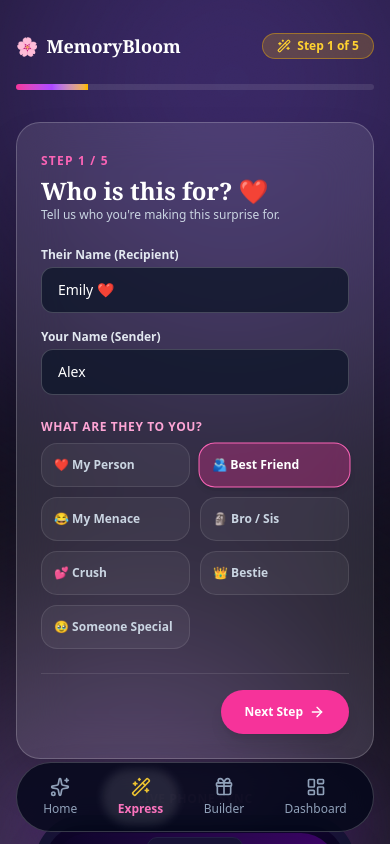
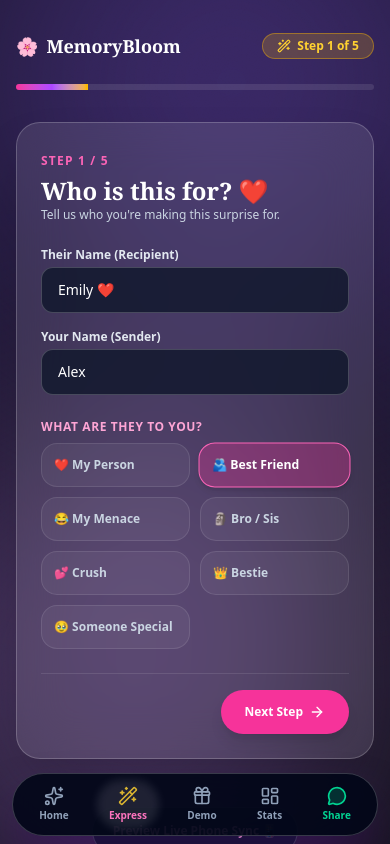
Before and after one commit to thisisrakeshhhh/birthday, a Next.js app: page /express in a window 390 px wide. Shown: the top 844 px of the page. Built offline with nearby package versions, Linux system fonts and the light colour scheme.

Commit message:
feat: complete mobile-first optimization with >= 48px touch targets, mobile bottom nav dock, and expandable mobile phone preview drawer

```diff
--- a/src/app/express/page.tsx
+++ b/src/app/express/page.tsx
@@ -520,12 +520,26 @@ export default function ExpressWizardPage() {
             </div>
           </div>
 
-          {/* Sticky Live Phone Mockup */}
-          <div className="lg:col-span-5 flex flex-col items-center">
-            <h3 className="text-xs font-bold uppercase tracking-wider text-pink-300 mb-2">
-              Live Phone Sync
-            </h3>
-            <PhonePreview />
+          {/* Sticky Live Phone Mockup (Desktop side-by-side / Mobile modal drawer) */}
+          <div className="lg:col-span-5 flex flex-col items-center w-full">
+            <div className="hidden lg:flex flex-col items-center w-full">
+              <h3 className="text-xs font-bold uppercase tracking-wider text-pink-300 mb-2">
+                Live Phone Sync
+              </h3>
+              <PhonePreview />
+            </div>
+
+            {/* Mobile View Preview Drawer Toggle */}
+            <div className="lg:hidden w-full text-center mt-4">
+              <details className="group">
+                <summary className="inline-flex items-center gap-2 rounded-full bg-slate-900 border border-white/20 px-5 py-2.5 text-xs font-bold text-pink-300 shadow-xl cursor-pointer list-none select-none min-h-[48px]">
+                  <span>Preview Live Phone Sync 📱</span>
+                </summary>
+                <div className="mt-4 flex flex-col items-center justify-center p-2 rounded-3xl bg-slate-950/90 border border-white/20 shadow-2xl">
+                  <PhonePreview />
+                </div>
+              </details>
+            </div>
           </div>
         </div>
       </div>
--- a/src/components/ui/BottomNav.tsx
+++ b/src/components/ui/BottomNav.tsx
@@ -3,22 +3,30 @@
 import React from 'react';
 import Link from 'next/link';
 import { usePathname } from 'next/navigation';
-import { Sparkles, Wand2, Gift, LayoutDashboard, Heart } from 'lucide-react';
+import { Sparkles, Wand2, Gift, LayoutDashboard, MessageCircle } from 'lucide-react';
 import { cn, triggerHaptic } from '@/lib/utils';
 
 export const BottomNav: React.FC = () => {
   const pathname = usePathname();
 
+  const handleWhatsAppShare = () => {
+    triggerHaptic('success');
+    const shareText = encodeURIComponent(
+      "Yo! Check out MemoryBloom - Make them a tiny internet universe for their birthday 👀👇 https://birthday-self-theta.vercel.app/"
+    );
+    window.open(`https://api.whatsapp.com/send?text=${shareText}`, '_blank');
+  };
+
   const navItems = [
     { label: 'Home', href: '/', icon: Sparkles },
     { label: 'Express', href: '/express', icon: Wand2, highlight: true },
-    { label: 'Builder', href: '/create', icon: Gift },
-    { label: 'Dashboard', href: '/dashboard', icon: LayoutDashboard },
+    { label: 'Demo', href: '/g/gift_demo', icon: Gift },
+    { label: 'Stats', href: '/dashboard', icon: LayoutDashboard },
   ];
 
   return (
     <div className="fixed bottom-0 left-0 right-0 z-40 block sm:hidden pb-safe">
-      <div className="mx-4 mb-3 rounded-full border border-white/20 bg-slate-950/80 p-1.5 backdrop-blur-xl shadow-2xl shadow-purple-950/40">
+      <div className="mx-3 mb-2 rounded-full border border-white/20 bg-slate-950/90 p-1.5 backdrop-blur-2xl shadow-2xl shadow-purple-950/60">
         <div className="flex items-center justify-around">
           {navItems.map((item) => {
             const Icon = item.icon;
@@ -29,9 +37,9 @@ export const BottomNav: React.FC = () => {
                 href={item.href}
                 onClick={() => triggerHaptic('light')}
                 className={cn(
-                  'relative flex flex-col items-center gap-1 rounded-full px-4 py-2 text-xs font-medium transition-all min-h-[44px] min-w-[44px] justify-center',
+                  'relative flex flex-col items-center gap-0.5 rounded-full px-3 py-1.5 text-[10px] font-bold transition-all min-h-[48px] min-w-[48px] justify-center',
                   isActive
-                    ? 'text-pink-400 font-semibold'
+                    ? 'text-pink-400 font-extrabold'
                     : 'text-slate-400 hover:text-slate-200',
                   item.highlight && !isActive && 'text-amber-300'
                 )}
@@ -44,6 +52,14 @@ export const BottomNav: React.FC = () => {
               </Link>
             );
           })}
+
+          <button
+            onClick={handleWhatsAppShare}
+            className="relative flex flex-col items-center gap-0.5 rounded-full px-3 py-1.5 text-[10px] font-bold text-emerald-400 hover:text-emerald-300 min-h-[48px] min-w-[48px] justify-center cursor-pointer"
+          >
+            <MessageCircle className="h-5 w-5 fill-emerald-400/20" />
+            <span>Share</span>
+          </button>
         </div>
       </div>
     </div>
--- /dev/null
+++ b/src/components/ui/MobileBottomNav.tsx
@@ -0,0 +1,79 @@
+'use client';
+
+import React from 'react';
+import Link from 'next/link';
+import { usePathname } from 'next/navigation';
+import { Home, Wand2, Skull, BarChart3, MessageCircle } from 'lucide-react';
+import { triggerHaptic } from '@/lib/utils';
+
+export const MobileBottomNav: React.FC = () => {
+  const pathname = usePathname();
+
+  const handleNavClick = () => {
+    triggerHaptic('light');
+  };
+
+  const handleWhatsAppShare = () => {
+    triggerHaptic('success');
+    const shareText = encodeURIComponent(
+      "Yo! Check out MemoryBloom - Make them a tiny internet universe for their birthday 👀👇 https://birthday-self-theta.vercel.app/"
+    );
+    window.open(`https://api.whatsapp.com/send?text=${shareText}`, '_blank');
+  };
+
+  return (
+    <div className="fixed bottom-0 left-0 right-0 z-50 sm:hidden bg-slate-950/95 backdrop-blur-xl border-t border-white/15 px-4 py-2 flex items-center justify-around shadow-2xl">
+      <Link
+        href="/"
+        onClick={handleNavClick}
+        className={`flex flex-col items-center gap-1 min-h-[48px] min-w-[48px] justify-center text-[10px] font-bold ${
+          pathname === '/' ? 'text-pink-400' : 'text-slate-400 hover:text-slate-200'
+        }`}
+      >
+        <Home className="h-5 w-5" />
+        <span>Home</span>
+      </Link>
+
+      <Link
+        href="/express"
+        onClick={handleNavClick}
+        className={`flex flex-col items-center gap-1 min-h-[48px] min-w-[48px] justify-center text-[10px] font-bold ${
+          pathname === '/express' ? 'text-amber-300' : 'text-slate-400 hover:text-slate-200'
+        }`}
+      >
+        <Wand2 className="h-5 w-5" />
+        <span>Create</span>
+      </Link>
+
+      <Link
+        href="/g/gift_demo"
+        onClick={handleNavClick}
+        className={`flex flex-col items-center gap-1 min-h-[48px] min-w-[48px] justify-center text-[10px] font-bold ${
+          pathname.startsWith('/g/') ? 'text-pink-400' : 'text-slate-400 hover:text-slate-200'
+        }`}
+      >
+        <Skull className="h-5 w-5" />
+        <span>Demo</span>
+      </Link>
+
+      <Link
+        href="/dashboard"
+        onClick={handleNavClick}
+        className={`flex flex-col items-center gap-1 min-h-[48px] min-w-[48px] justify-center text-[10px] font-bold ${
+          pathname === '/dashboard' ? 'text-purple-400' : 'text-slate-400 hover:text-slate-200'
+        }`}
+      >
+        <BarChart3 className="h-5 w-5" />
+        <span>Analytics</span>
+      </Link>
+
+      <button
+        onClick={handleWhatsAppShare}
+        className="flex flex-col items-center gap-1 min-h-[48px] min-w-[48px] justify-center text-[10px] font-bold text-emerald-400 hover:text-emerald-300 cursor-pointer"
+      >
+        <MessageCircle className="h-5 w-5 fill-emerald-400/20" />
+        <span>Share</span>
+      </button>
+    </div>
+  );
+};
```
